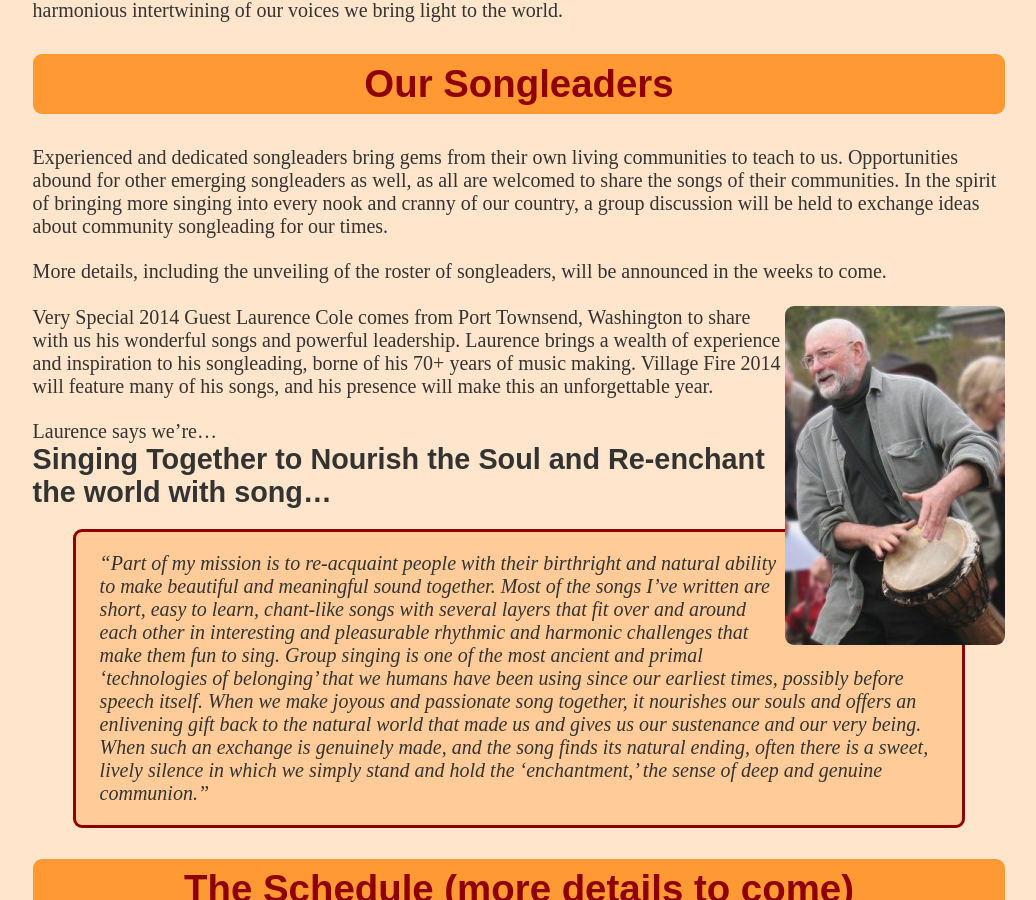
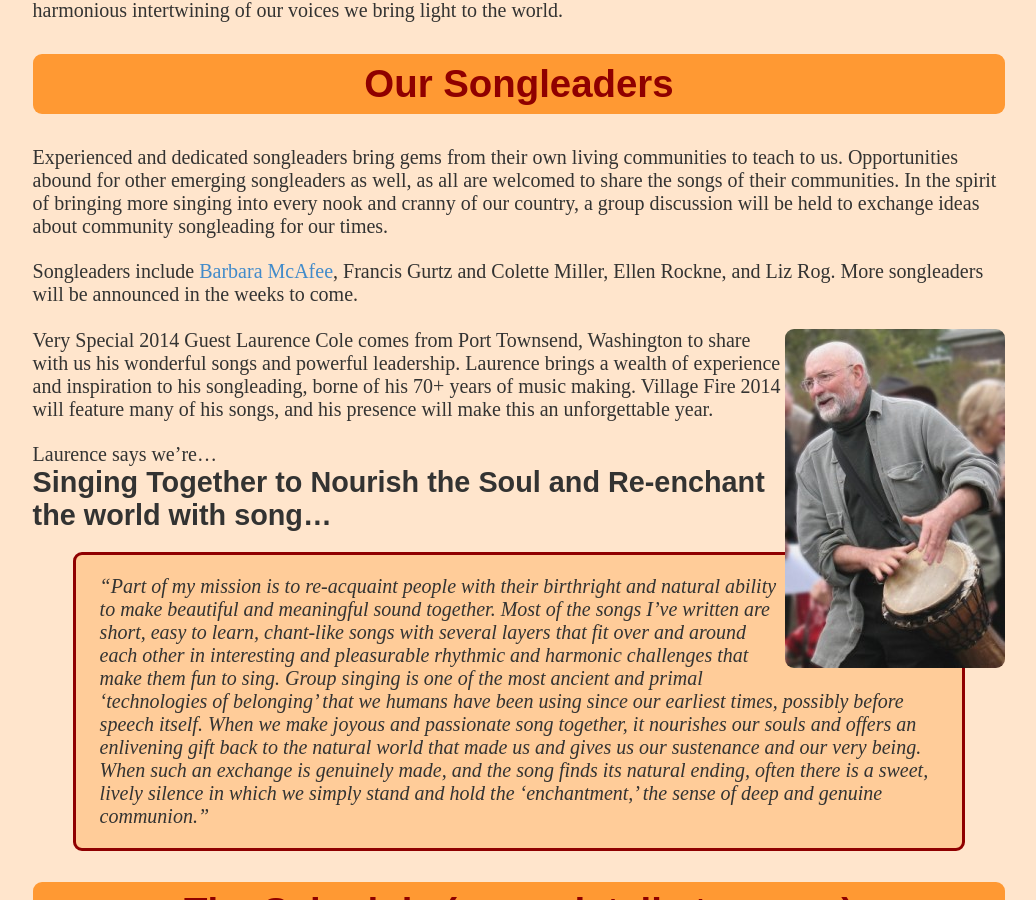
Before and after one commit to neilmb/villagefire, a Jekyll site: the page built from index.md, in a window 1280 px wide and 900 px high, scrolled down 1469 px. Shown: the whole window, without its empty margins (121-1157 px from the left). Built offline with Jekyll 4.4.1, drawn with Linux system fonts in a browser that asks for light colours; some web fonts are replaced.

Commit message:
songleaders named

```diff
--- a/index.md
+++ b/index.md
@@ -58,8 +58,9 @@ communities. In the spirit of bringing more singing into every nook and cranny
 of our country, a group discussion will be held to exchange ideas about
 community songleading for our times.
 
-More details, including the unveiling of the roster of songleaders, will be
-announced in the weeks to come.
+Songleaders include [Barbara McAfee](http://barbaramcafee.com), Francis Gurtz and Colette Miller,
+Ellen Rockne, and Liz Rog. More songleaders will be announced in the
+weeks to come.
 
 
 <img style="float:right" src="images/laurence.jpg">
```
